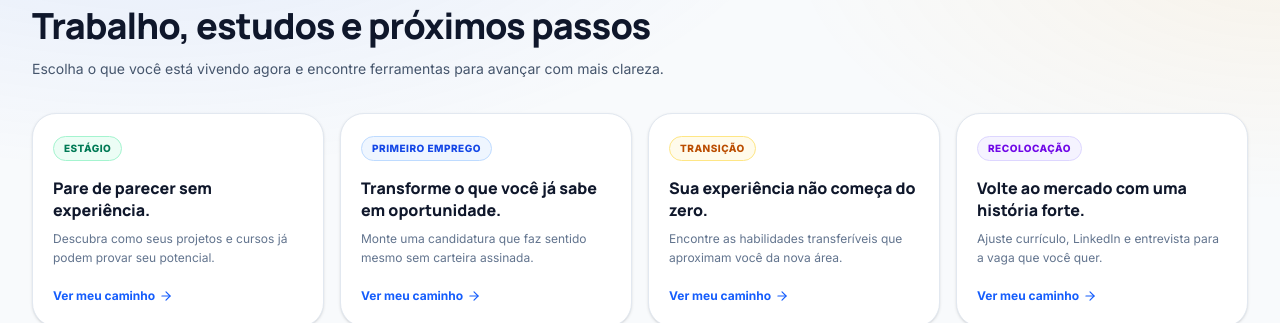
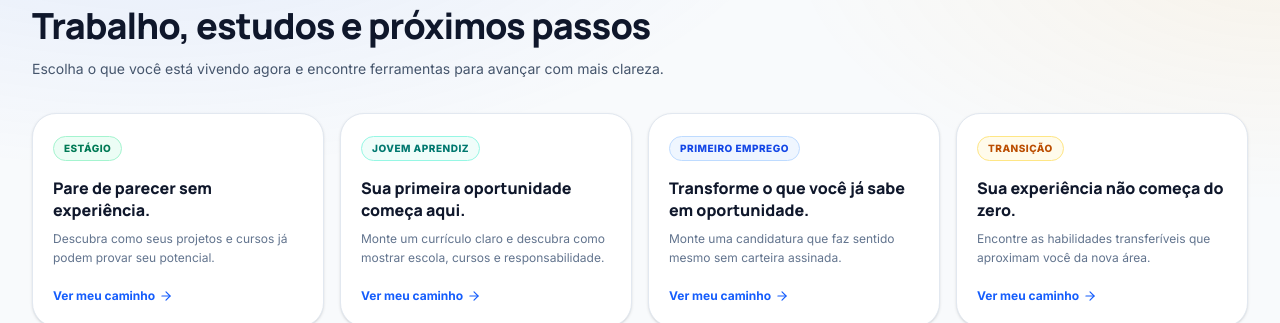
Before and after one commit to amandaleandro/carreirasmatch, a Next.js app: page / in a window 1280 px wide. Shown: the part 860-1183 px from the top of the page. Built offline with nearby package versions, Linux system fonts and the light colour scheme; no server answers.

Commit message:
Adiciona Jovem Aprendiz à página inicial

```diff
--- a/src/components/marketing-home.tsx
+++ b/src/components/marketing-home.tsx
@@ -50,6 +50,7 @@ const founderWeek = [
 
 const audienceCards = [
   ["Estágio", "Pare de parecer sem experiência.", "Descubra como seus projetos e cursos já podem provar seu potencial.", "/estagio", "bg-emerald-50 text-emerald-700 border-emerald-200"],
+  ["Jovem Aprendiz", "Sua primeira oportunidade começa aqui.", "Monte um currículo claro e descubra como mostrar escola, cursos e responsabilidade.", "/jovem-aprendiz", "bg-teal-50 text-teal-700 border-teal-200"],
   ["Primeiro emprego", "Transforme o que você já sabe em oportunidade.", "Monte uma candidatura que faz sentido mesmo sem carteira assinada.", "/primeiro-emprego", "bg-blue-50 text-blue-700 border-blue-200"],
   ["Transição", "Sua experiência não começa do zero.", "Encontre as habilidades transferíveis que aproximam você da nova área.", "/transicao", "bg-amber-50 text-amber-700 border-amber-200"],
   ["Recolocação", "Volte ao mercado com uma história forte.", "Ajuste currículo, LinkedIn e entrevista para a vaga que você quer.", "/recolocacao", "bg-violet-50 text-violet-700 border-violet-200"],
```
